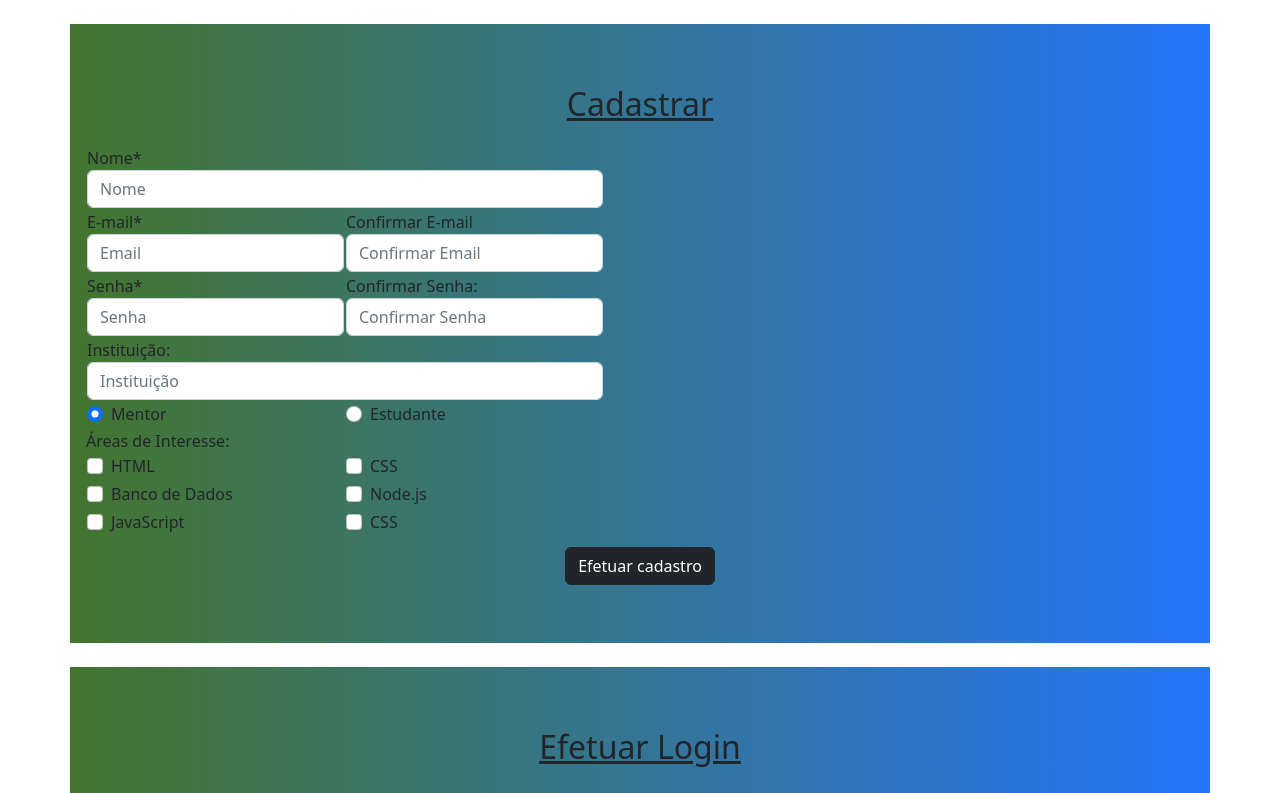
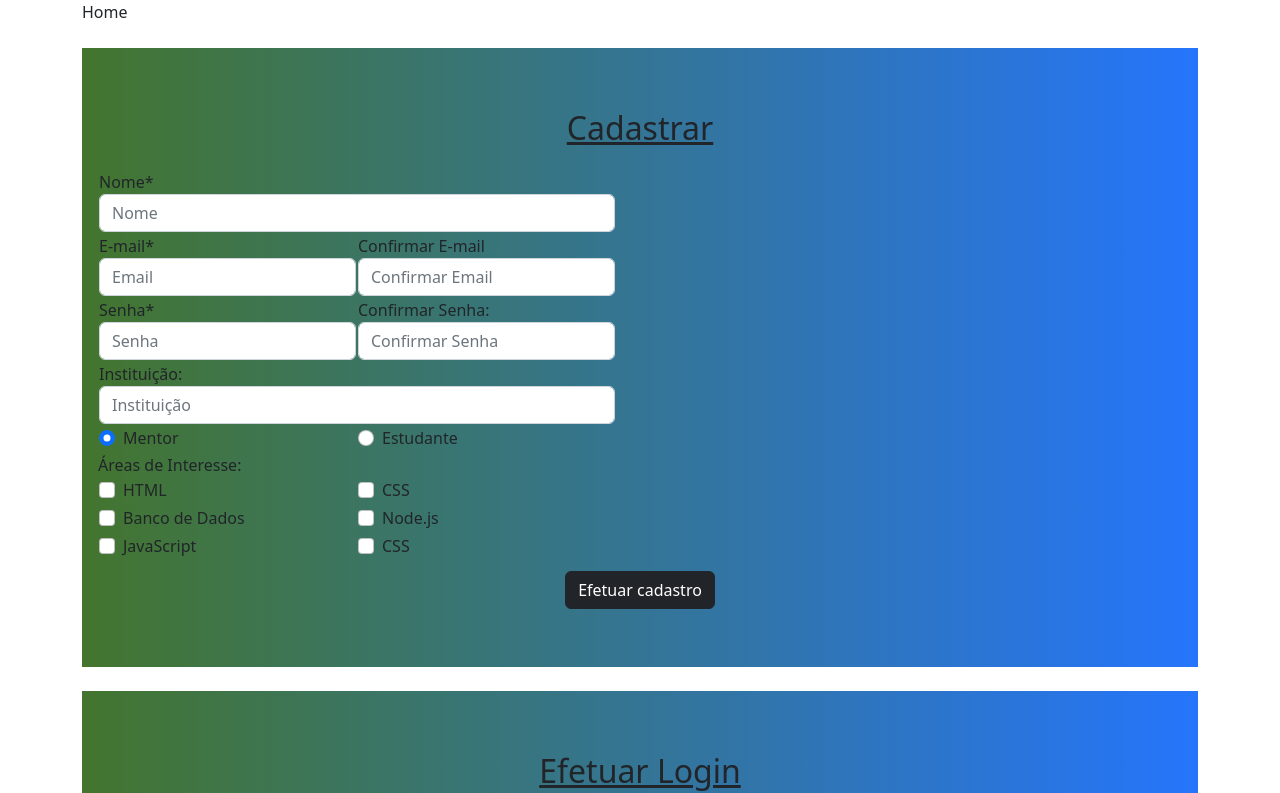
Before and after one commit to Nickolaz47/hackathon, a React (Create React App) app in the folder client/: page / in a window 1280 px wide. Shown: the top 793 px of the page. Built offline with nearby package versions, Linux system fonts and the light colour scheme.

Commit message:
Created routes in App.js.

```diff
--- a/client/package.json
+++ b/client/package.json
@@ -9,6 +9,7 @@
     "bootstrap": "^5.2.0",
     "react": "^18.2.0",
     "react-dom": "^18.2.0",
+    "react-router-dom": "^6.3.0",
     "react-scripts": "5.0.1",
     "web-vitals": "^2.1.4"
   },
--- a/client/src/App.js
+++ b/client/src/App.js
@@ -1,15 +1,27 @@
-import './App.css';
-import Formulario from './components/Form';
-import Login from './pages/Login/Login';
-
+// Hooks
+// Components
+import Formulario from "./components/Form";
+// Pages
+import Home from "./pages/Home/Home"
+import Login from "./pages/Login/Login";
+// Router
+import { BrowserRouter, Routes, Route, Navigate } from "react-router-dom";
+// CSS
+import "./App.css";
 
 const App = () => {
   return (
-          <>
-            <Formulario />
-            <Login  />
-          </>
+    <div className="container">
+      <BrowserRouter>
+        <Routes>
+          <Route path="/" element={<Home />}></Route>
+          <Route path="/login" component={<Login />}></Route>
+        </Routes>
+      </BrowserRouter>
+      <Formulario />
+      <Login />
+    </div>
   );
-}
+};
 
 export default App;
```
